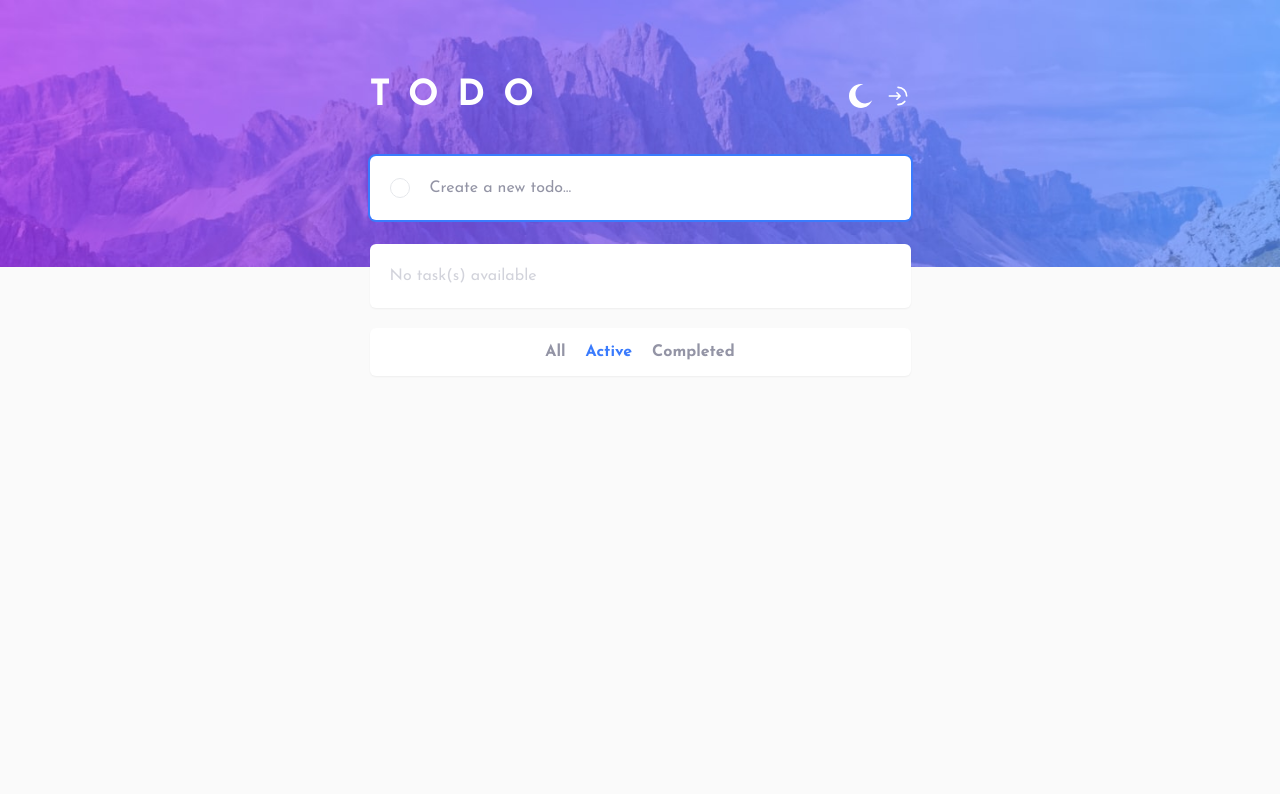
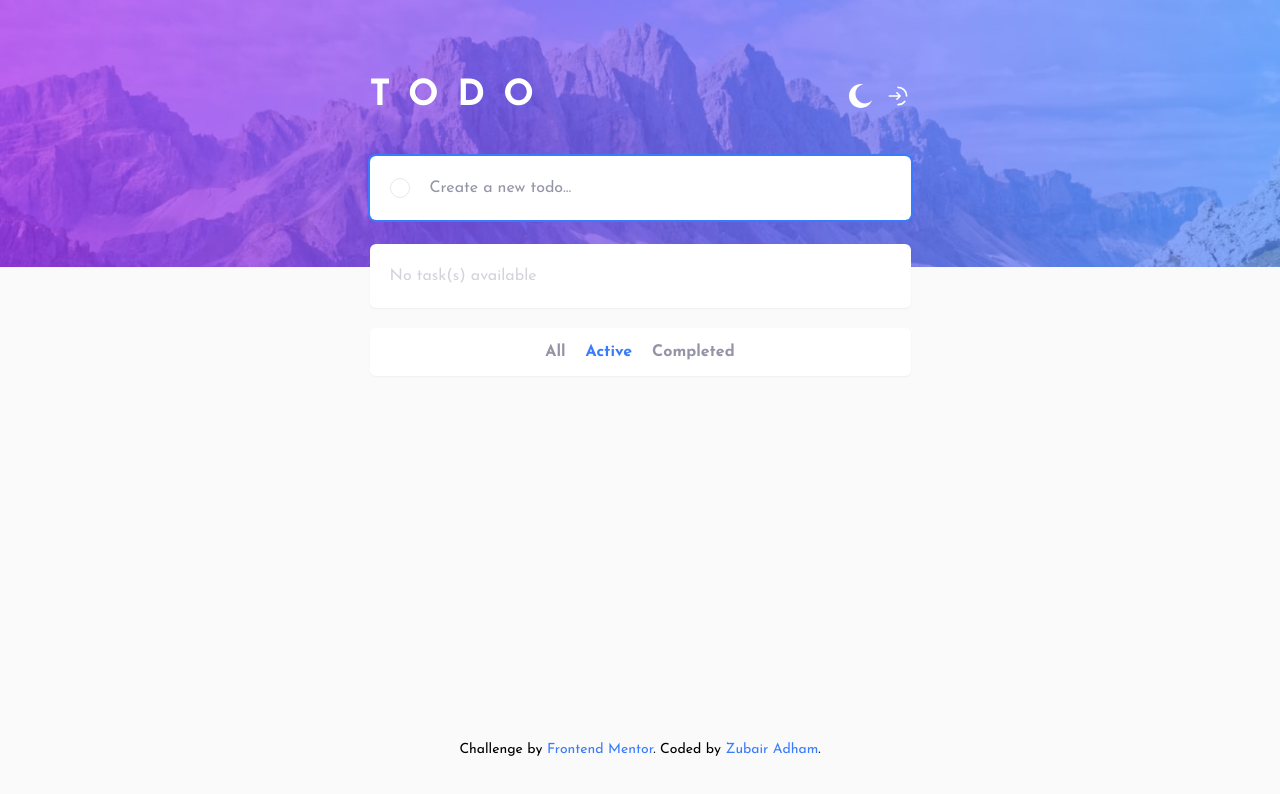
Before and after one commit to atmahana/todo-fem, a React (Vite) app in the folder frontend/: page /active in a window 1280 px wide. Shown: the top 794 px of the page. Built offline with nearby package versions, Linux system fonts and the light colour scheme; no server answers.

Commit message:
frontend: add attribution

```diff
--- a/frontend/src/components/Layout.tsx
+++ b/frontend/src/components/Layout.tsx
@@ -17,6 +17,13 @@ const Layout: FC = () => {
         </main>
       </Suspense>
       <Navbar />
+      <div className="text-xs md:text-sm text-center absolute -translate-x-1/2 left-1/2 bottom-10">
+        Challenge by{" "}
+        <a href="https://www.frontendmentor.io/challenges/todo-app-Su1_KokOW" target="_blank" className="text-primary">
+          Frontend Mentor
+        </a>
+        . Coded by <a href="https://github.com/atmahana" className="text-primary">Zubair Adham</a>.
+      </div>
     </>
   );
 };
```
